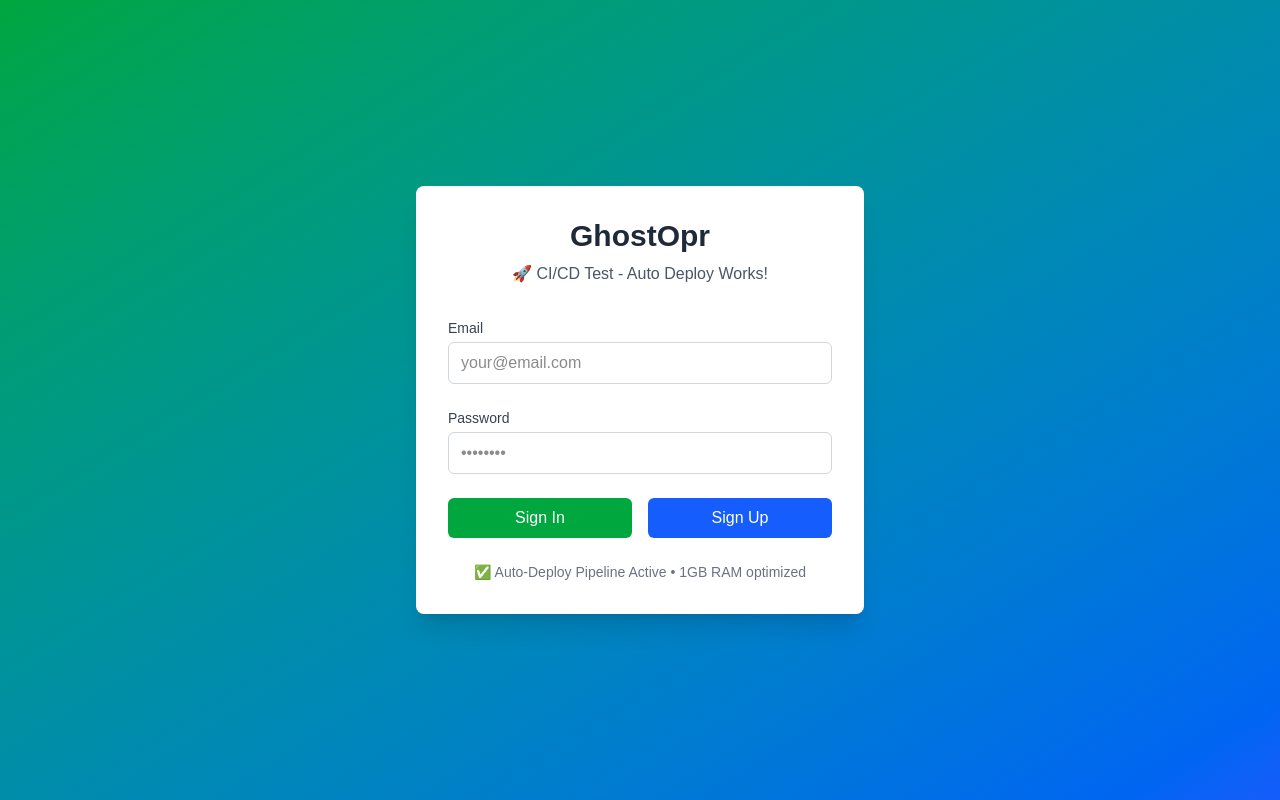
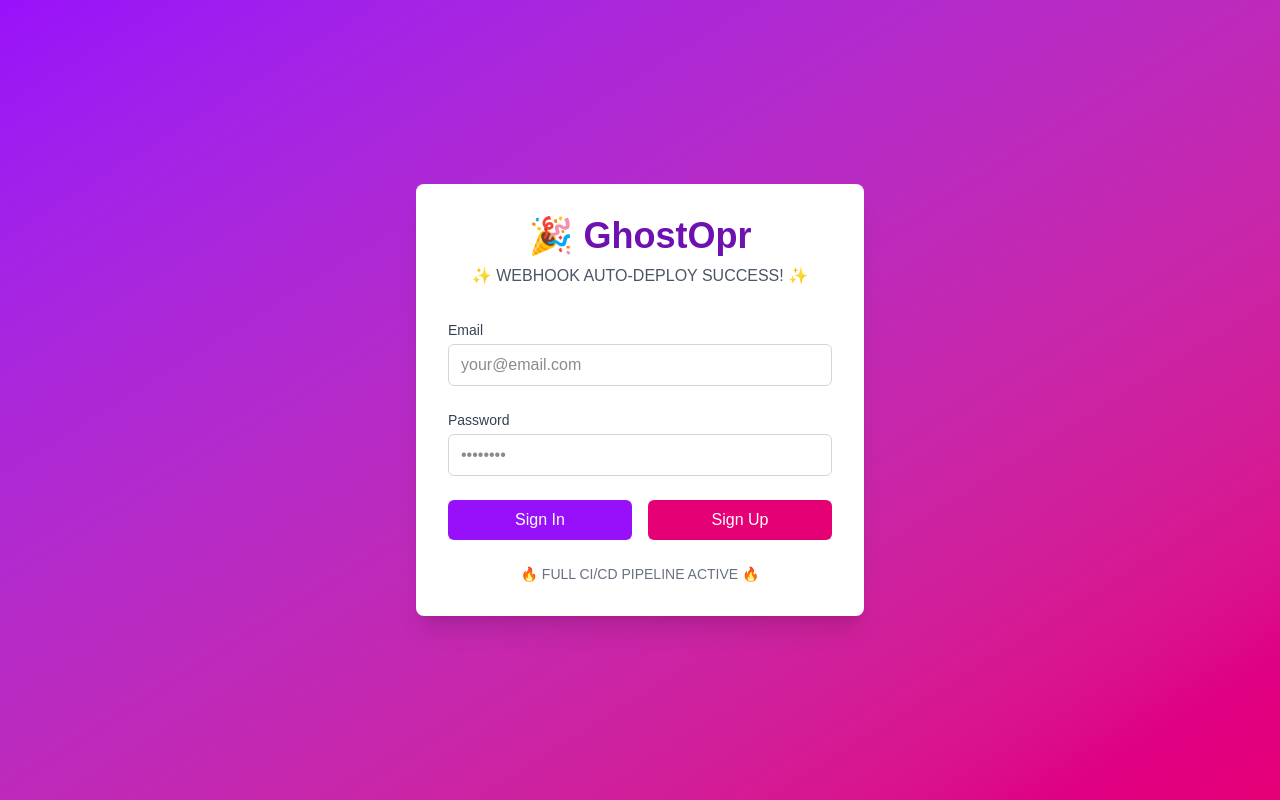
Before and after one commit to Perufitlife/ghostopr-app, a Next.js app: page / in a window 1280 px wide. Built offline with nearby package versions, Linux system fonts and the light colour scheme; no server answers.

Commit message:
Initial commit - mini change

```diff
--- a/src/app/page.tsx
+++ b/src/app/page.tsx
@@ -44,11 +44,11 @@ export default function Home() {
   }
 
   return (
-    <div className="min-h-screen bg-gradient-to-br from-green-600 to-blue-600 flex items-center justify-center p-4">
+    <div className="min-h-screen bg-gradient-to-br from-purple-600 to-pink-600 flex items-center justify-center p-4">
       <div className="bg-white rounded-lg shadow-xl p-8 w-full max-w-md">
         <div className="text-center mb-8">
-          <h1 className="text-3xl font-bold text-gray-800 mb-2">GhostOpr</h1>
-          <p className="text-gray-600">🚀 CI/CD Test - Auto Deploy Works!</p>
+          <h1 className="text-4xl font-bold text-purple-800 mb-2">🎉 GhostOpr</h1>
+          <p className="text-gray-600">✨ WEBHOOK AUTO-DEPLOY SUCCESS! ✨</p>
         </div>
 
         <form className="space-y-6">
@@ -62,7 +62,7 @@ export default function Home() {
               required
               value={email}
               onChange={(e) => setEmail(e.target.value)}
-              className="w-full px-3 py-2 border border-gray-300 rounded-md focus:outline-none focus:ring-2 focus:ring-green-500 focus:border-transparent"
+              className="w-full px-3 py-2 border border-gray-300 rounded-md focus:outline-none focus:ring-2 focus:ring-purple-500 focus:border-transparent"
               placeholder="your@email.com"
             />
           </div>
@@ -77,7 +77,7 @@ export default function Home() {
               required
               value={password}
               onChange={(e) => setPassword(e.target.value)}
-              className="w-full px-3 py-2 border border-gray-300 rounded-md focus:outline-none focus:ring-2 focus:ring-green-500 focus:border-transparent"
+              className="w-full px-3 py-2 border border-gray-300 rounded-md focus:outline-none focus:ring-2 focus:ring-purple-500 focus:border-transparent"
               placeholder="••••••••"
             />
           </div>
@@ -87,7 +87,7 @@ export default function Home() {
               type="submit"
               onClick={handleSignIn}
               disabled={loading}
-              className="flex-1 bg-green-600 text-white py-2 px-4 rounded-md hover:bg-green-700 focus:outline-none focus:ring-2 focus:ring-green-500 disabled:opacity-50"
+              className="flex-1 bg-purple-600 text-white py-2 px-4 rounded-md hover:bg-purple-700 focus:outline-none focus:ring-2 focus:ring-purple-500 disabled:opacity-50"
             >
               {loading ? 'Loading...' : 'Sign In'}
             </button>
@@ -95,7 +95,7 @@ export default function Home() {
               type="button"
               onClick={handleSignUp}
               disabled={loading}
-              className="flex-1 bg-blue-600 text-white py-2 px-4 rounded-md hover:bg-blue-700 focus:outline-none focus:ring-2 focus:ring-blue-500 disabled:opacity-50"
+              className="flex-1 bg-pink-600 text-white py-2 px-4 rounded-md hover:bg-pink-700 focus:outline-none focus:ring-2 focus:ring-pink-500 disabled:opacity-50"
             >
               Sign Up
             </button>
@@ -103,13 +103,13 @@ export default function Home() {
         </form>
 
         {message && (
-          <div className="mt-4 p-3 rounded-md bg-green-50 border border-green-200">
-            <p className="text-sm text-green-800">{message}</p>
+          <div className="mt-4 p-3 rounded-md bg-purple-50 border border-purple-200">
+            <p className="text-sm text-purple-800">{message}</p>
           </div>
         )}
 
         <div className="mt-6 text-center text-sm text-gray-500">
-          ✅ Auto-Deploy Pipeline Active • 1GB RAM optimized
+          🔥 FULL CI/CD PIPELINE ACTIVE 🔥
         </div>
       </div>
     </div>
```
